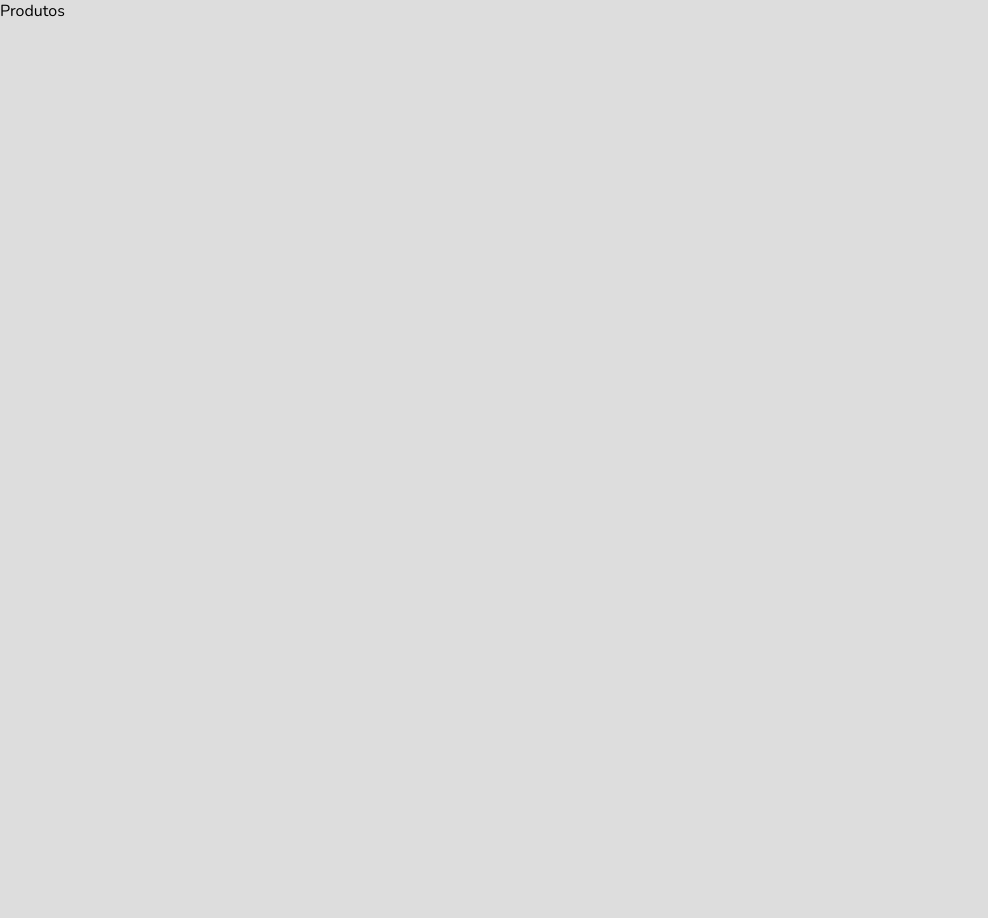
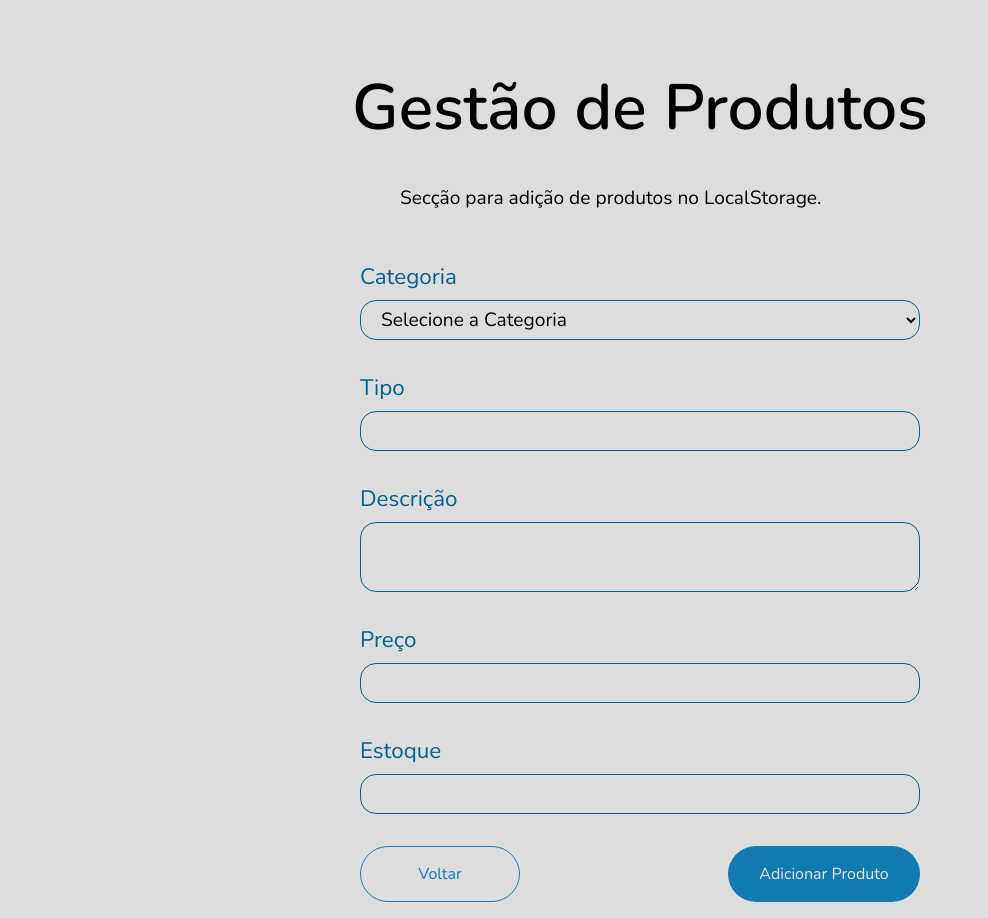
Before and after one commit to felipeblobo/hc-cadastro, a React (Create React App) app: page /produtos in a window 1280 px wide. Shown: the whole page, without its empty margins (0-988 px from the left). Before the commit the page ends 800 px from the top, so only its background shows below. Built offline with nearby package versions, Linux system fonts and the light colour scheme.

Commit message:
form da pg de produtos inserido

```diff
--- a/src/pages/Clients/index.jsx
+++ b/src/pages/Clients/index.jsx
@@ -1,31 +1,81 @@
-import React from 'react';
-import Button from '../../components/Button';
+import React, { useState } from 'react';
+import { NavLink } from 'react-router-dom';
 import { Container, Description, Title } from '../Home/styles';
-import { DataForm, Form, Input, Label } from './styles';
+import { ButtonContainer, DataForm, Form, Input, Label, ModifiedButton } from './styles';
 
 export default function Clients() {
+
+  const [status, setStatus] = useState(false);
+  const [clientData, setClientData] = useState({
+    name: "",
+    cpf: "",
+    email: "",
+    phone: ""
+  });
+
+  function handleChange(e) {
+    const field = e.target.getAttribute("id");
+    const value = e.target.value;
+
+    setClientData({
+      ...clientData,
+      [field]: value,
+    });
+
+  }
+
+  function setDataToStorage(e) {
+    e.preventDefault();
+    if (clientData.name !== "" && clientData.email !== "" && clientData.cpf !=="" && clientData.phone !==""){
+      localStorage.setItem("clientData", JSON.stringify(clientData));
+      setClientData({
+        name: "",
+        cpf: "",
+        email: "",
+        phone: ""
+      });
+
+      setStatus(true);
+      setTimeout(() => {
+        setStatus(false);
+      }, 3000);
+
+    }
+
+    else {
+      alert('Preencha todos os campos corretamente')
+    }
+  }
+
+
+  console.log(clientData)
   return (
     <Container>
       <Title>Gestão de Clientes</Title>
       <Description>Secção para adição de clientes no LocalStorage.</Description>
-      <Form>
+      <Form onSubmit={setDataToStorage}>
         <DataForm>
           <Label htmlFor="name">Nome</Label>
-          <Input type="text" id='name'/>
+          <Input type="text" id='name' value={clientData.name} onChange={handleChange} />
         </DataForm>
         <DataForm>
           <Label htmlFor="cpf">CPF</Label>
-          <Input type="number" id='cpf'/>
+          <Input type="number" id='cpf' value={clientData.cpf} onChange={handleChange} />
         </DataForm>
         <DataForm>
           <Label htmlFor="email">Email</Label>
-          <Input type="email" id='email'/>
+          <Input type="email" id='email' value={clientData.email} onChange={handleChange} />
         </DataForm>
         <DataForm>
           <Label htmlFor="phone">Telefone</Label>
-          <Input type="number" id='phone'/>
+          <Input type="number" id='phone' value={clientData.phone} onChange={handleChange} />
         </DataForm>
-        <Button backColor="#117BB0">Adicionar Cliente</Button>
+        {status && <p>Email cadastrado com sucesso</p>}
+        <ButtonContainer>
+          <NavLink to='/'><ModifiedButton type='submit' backColor="transparent">Voltar</ModifiedButton></NavLink>
+          <ModifiedButton type='submit' backColor="#117BB0">Adicionar Cliente</ModifiedButton>
+        </ButtonContainer>
+
       </Form>
     </Container>
   )
--- a/src/pages/Clients/styles.js
+++ b/src/pages/Clients/styles.js
@@ -1,7 +1,11 @@
 import styled from "styled-components";
+import Button from "../../components/Button";
+import { StyledButton } from "../../components/Button/styles";
 
 export const Form = styled.form`
   width: 35rem;
+  display: flex;
+  flex-direction: column;
 `
 export const DataForm = styled.div`
   display: flex;
@@ -26,3 +30,22 @@ export const Input = styled.input`
     outline: none;
   }
 `;
+
+export const ButtonContainer = styled.div`
+    display: flex;
+    justify-content: space-between;
+
+`
+
+export const ModifiedButton = styled(StyledButton)`
+  width: 10rem;
+  font-size: 1rem;
+  margin: 1rem 0;
+
+  &:first-child {
+    border: 1px solid #117BB0;
+    color: #117BB0;
+    transition: 1s;
+  }
+
+`;
--- a/src/pages/Products/index.jsx
+++ b/src/pages/Products/index.jsx
@@ -1,9 +1,95 @@
-import React from 'react'
+import React, { useState } from 'react'
+import { NavLink } from 'react-router-dom';
+import { ButtonContainer, DataForm, Form, Input, Label, ModifiedButton } from '../Clients/styles';
+import { Container, Description, Title } from '../Home/styles';
+import { Select, TextArea } from './styles';
 
 export default function Products() {
+
+  const [status, setStatus] = useState(false);
+  const [productData, setproductData] = useState({
+    category: "",
+    type: "",
+    description: "",
+    price: "",
+    stock:"",
+  });
+
+  function handleChange(e) {
+    const field = e.target.getAttribute("id");
+    const value = e.target.value;
+
+    setproductData({
+      ...productData,
+      [field]: value,
+    });
+
+  }
+
+  function setDataToStorage(e) {
+    e.preventDefault();
+    if (productData.name !== "" && productData.email !== "" && productData.cpf !=="" && productData.phone !==""){
+      localStorage.setItem("productData", JSON.stringify(productData));
+      setproductData({
+        category: "",
+        type: "",
+        description: "",
+        price: "",
+        stock:"",
+      });
+
+      setStatus(true);
+      setTimeout(() => {
+        setStatus(false);
+      }, 3000);
+
+    }
+
+    else {
+      alert('Preencha todos os campos corretamente')
+    }
+  }
+
+
+  console.log(productData)
   return (
-    <div>
-      Produtos
-    </div>
+    <Container>
+      <Title>Gestão de Produtos</Title>
+      <Description>Secção para adição de produtos no LocalStorage.</Description>
+      <Form onSubmit={setDataToStorage}>
+        <DataForm>
+          <Label htmlFor="category">Categoria</Label>
+          <Select value={productData.categoria} onChange={handleChange}>
+            <option selected disabled value="">Selecione a Categoria</option>
+            <option value="eletrodomestico">Eletrodomésticos</option>
+            <option value="móveis">Movéis</option>
+            <option value="celulares">Celulares</option>
+            <option value="outros">Outros</option>
+          </Select>
+        </DataForm>
+        <DataForm>
+          <Label htmlFor="type">Tipo</Label>
+          <Input type="text" id='type' value={productData.type} onChange={handleChange} />
+        </DataForm>
+        <DataForm>
+          <Label htmlFor="description">Descrição</Label>
+          <TextArea type="text" id='description' value={productData.description} onChange={handleChange} />
+        </DataForm>
+        <DataForm>
+          <Label htmlFor="price">Preço</Label>
+          <Input type="number" id='price' value={productData.price} onChange={handleChange} />
+        </DataForm>
+        <DataForm>
+          <Label htmlFor="stock">Estoque</Label>
+          <Input type="number" id='stock' value={productData.stock} onChange={handleChange} />
+        </DataForm>
+        {status && <p>Produto cadastrado com sucesso!</p>}
+        <ButtonContainer>
+          <NavLink to='/'><ModifiedButton type='submit' backColor="transparent">Voltar</ModifiedButton></NavLink>
+          <ModifiedButton type='submit' backColor="#117BB0" style={{width: "12rem"}}>Adicionar Produto</ModifiedButton>
+        </ButtonContainer>
+
+      </Form>
+    </Container>
   )
 }
--- /dev/null
+++ b/src/pages/Products/styles.js
@@ -0,0 +1,29 @@
+import styled from "styled-components";
+
+export const Select = styled.select`
+  width: 100%;
+  height: 2.5rem;
+  font-family: "Nunito", sans-serif;
+  font-size: 1.2rem;
+  border-radius: 1rem;
+  border: 1px solid #055f89;
+  padding: 0.5rem 1rem;
+
+  &:focus {
+    outline: none;
+  }
+`;
+
+export const TextArea = styled.textarea`
+  width: 100%;
+  font-family: "Nunito", sans-serif;
+  font-size: 1.2rem;
+  border-radius: 1rem;
+  border: 1px solid #055f89;
+  padding: 0.5rem 1rem;
+  resize:vertical;
+
+  &:focus {
+    outline: none;
+  }
+`;
```
